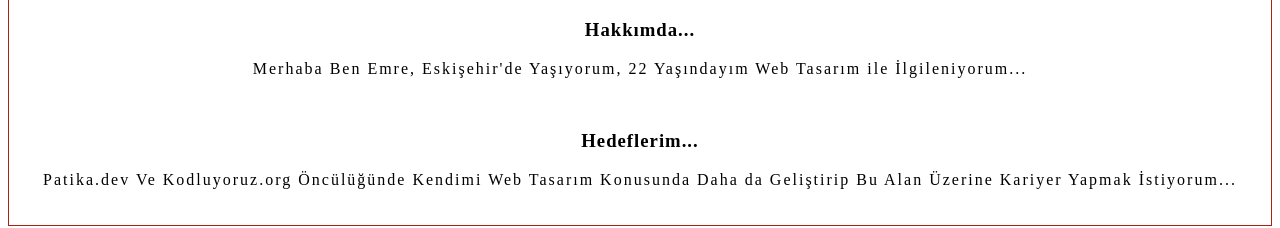
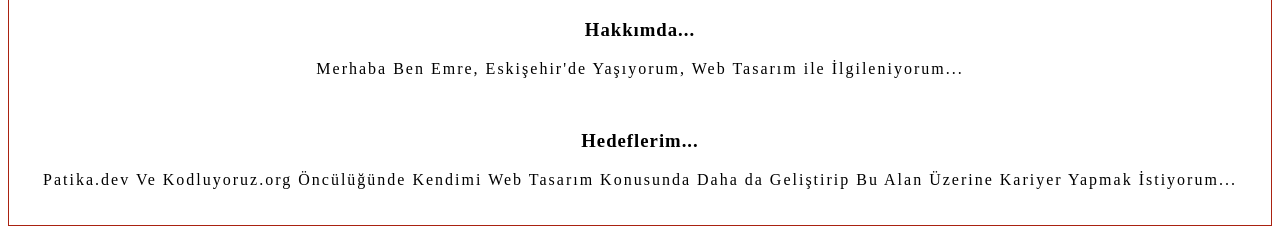
Before and after one commit to demirelemre/Patika.dev, a plain HTML site: page index.html in a window 1280 px wide. Shown: the part 90-318 px from the top of the page. Drawn offline with Linux system fonts and the light colour scheme.

Commit message:
Update index.html

```diff
--- a/index.html
+++ b/index.html
@@ -32,7 +32,7 @@
         <h1>Emre Demirel</h1>
 <!-- Hakkımda Başlangıç -->
         <h3>Hakkımda...</h3>
-            <p>Merhaba Ben Emre, Eskişehir'de Yaşıyorum, 22 Yaşındayım Web Tasarım ile İlgileniyorum...</p>
+            <p>Merhaba Ben Emre, Eskişehir'de Yaşıyorum, Web Tasarım ile İlgileniyorum...</p>
 <!-- Hakkımda Bitiş -->
         <br>
 <!-- Hedeflerim Başlangıç -->
```
